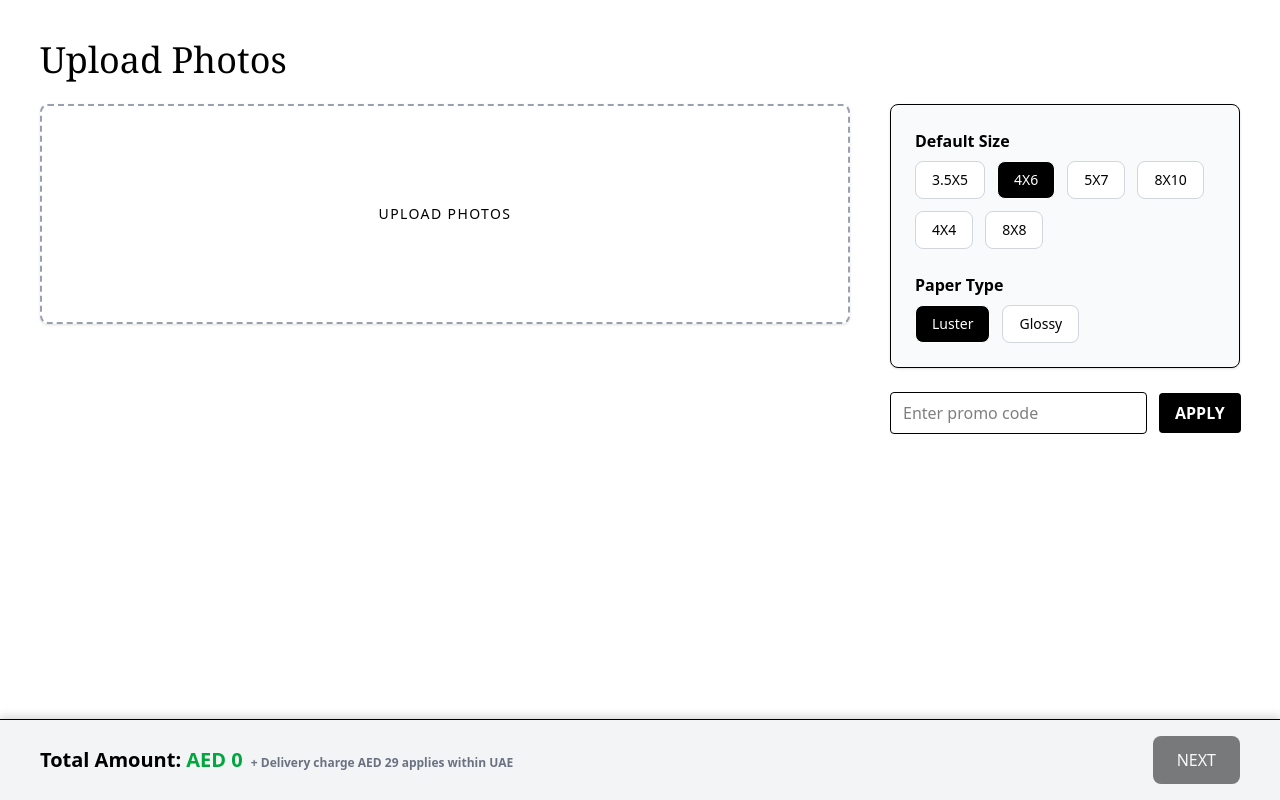
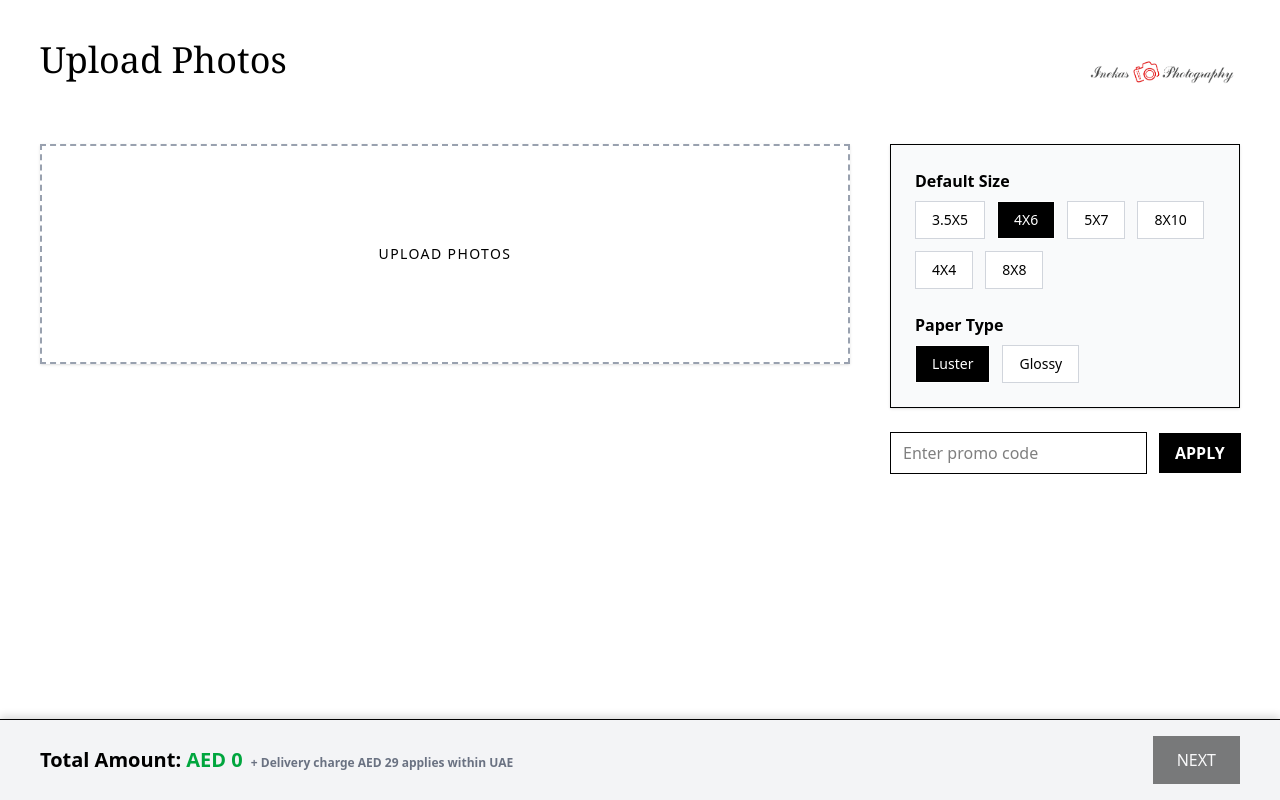
Before and after one commit to ShamilRahmanPK/Inekas-assesment, a React (Vite) app: page /image/upload in a window 1280 px wide. Built offline with nearby package versions, Linux system fonts and the light colour scheme.

Commit message:
chaged ui

```diff
--- a/src/components/StandardPhotoPrints.jsx
+++ b/src/components/StandardPhotoPrints.jsx
@@ -15,7 +15,7 @@ export default function StandardPhotoPrints() {
   const [selectedPaper, setSelectedPaper] = useState("Luster");
 
   const sizes = ["3.5X5", "4X6", "5X7", "8X10", "4X4", "8X8"];
-  const papers = ["Luster", "Glossy"]; // only these two papers
+  const papers = ["Luster", "Glossy"];
 
   const imageMap = {
     "3.5X5": img35x5,
--- a/src/pages/UploadPhotos.jsx
+++ b/src/pages/UploadPhotos.jsx
@@ -4,6 +4,7 @@ import { useLocation, useNavigate } from "react-router-dom";
 import { Cropper } from "react-advanced-cropper";
 import "react-advanced-cropper/dist/style.css";
 import { MdUndo } from "react-icons/md";
+import logo from "../assets/logo.png";
 
 export default function UploadPhotos({ onNext }) {
   const navigate = useNavigate();
@@ -101,7 +102,9 @@ export default function UploadPhotos({ onNext }) {
 
     setImages((prev) =>
       prev.map((img) =>
-        img.id === editingImage.id ? { ...img, editedPreview: croppedImage } : img
+        img.id === editingImage.id
+          ? { ...img, editedPreview: croppedImage }
+          : img
       )
     );
     setEditingImage(null);
@@ -145,14 +148,21 @@ export default function UploadPhotos({ onNext }) {
 
   return (
     <div className="bg-white min-h-screen px-4 md:px-10 py-10 pb-40">
-      <h1 className="text-4xl font-serif mb-6 text-center md:text-left">
-        Upload Photos
-      </h1>
+      <div className="flex items-center justify-between mb-10">
+        <h1 className="text-4xl font-serif mb-6 text-left">
+          Upload Photos
+        </h1>
+        <img
+          src={logo}
+          alt="Logo"
+          className="w-32 md:w-40 object-contain"
+        />
+      </div>
 
       <div className="flex flex-col md:flex-row gap-10">
         {/* LEFT */}
         <div className="flex-1">
-          <label className="w-full h-[200px] md:h-[220px] border-2 border-dashed border-gray-400 flex flex-col items-center justify-center cursor-pointer hover:border-black rounded-lg transition shadow-sm hover:shadow-md">
+          <label className="w-full h-[200px] md:h-[220px] border-2 border-dashed border-gray-400 flex flex-col items-center justify-center cursor-pointer hover:border-black transition shadow-sm hover:shadow-md">
             <input
               type="file"
               multiple
@@ -168,11 +178,11 @@ export default function UploadPhotos({ onNext }) {
               {images.map((img, index) => (
                 <div
                   key={img.id}
-                  className="relative rounded-lg overflow-hidden shadow-md bg-gray-100 p-2"
+                  className="relative overflow-hidden shadow-md bg-gray-100 p-2"
                 >
                   <div
                     style={{ aspectRatio: getAspect(img.size) }}
-                    className="overflow-hidden rounded cursor-pointer"
+                    className="overflow-hidden cursor-pointer"
                     onClick={() => openEditModal(img)}
                   >
                     <img
@@ -183,7 +193,7 @@ export default function UploadPhotos({ onNext }) {
 
                   <button
                     onClick={() => removeImage(index)}
-                    className="absolute top-2 right-2 bg-black text-white text-xs px-2 py-1 rounded"
+                    className="absolute top-2 right-2 bg-black text-white text-xs px-2 py-1"
                   >
                     ✕
                   </button>
@@ -194,7 +204,7 @@ export default function UploadPhotos({ onNext }) {
                         e.stopPropagation();
                         revertImage(img.id);
                       }}
-                      className="absolute top-2 left-2 bg-black text-white text-xs px-2 py-1 rounded"
+                      className="absolute top-2 left-2 bg-black text-white text-xs px-2 py-1"
                     >
                       <MdUndo size={18} />
                     </button>
@@ -212,7 +222,7 @@ export default function UploadPhotos({ onNext }) {
                           )
                         )
                       }
-                      className="mt-2 w-full border text-sm rounded px-2 py-1"
+                      className="mt-2 w-full border text-sm px-2 py-1"
                     >
                       {sizes.map((s) => (
                         <option key={s} value={s}>
@@ -220,6 +230,7 @@ export default function UploadPhotos({ onNext }) {
                         </option>
                       ))}
                     </select>
+
                     <p className="text-xs my-2">Quantity</p>
                     <select
                       value={img.quantity}
@@ -232,7 +243,7 @@ export default function UploadPhotos({ onNext }) {
                           )
                         )
                       }
-                      className="w-full border text-sm rounded px-2 py-1"
+                      className="w-full border text-sm px-2 py-1"
                     >
                       {quantities.map((q) => (
                         <option key={q} value={q}>
@@ -253,7 +264,7 @@ export default function UploadPhotos({ onNext }) {
 
         {/* RIGHT PANEL */}
         <div className="w-full md:w-[350px] flex flex-col gap-6">
-          <div className="p-6 border bg-gray-50 rounded-lg shadow space-y-6">
+          <div className="p-6 border bg-gray-50 shadow space-y-6">
             <div>
               <p className="font-semibold mb-2">Default Size</p>
               <div className="flex flex-wrap gap-3">
@@ -261,7 +272,7 @@ export default function UploadPhotos({ onNext }) {
                   <button
                     key={s}
                     onClick={() => setDefaultSize(s)}
-                    className={`px-4 py-2 border rounded-lg text-sm ${
+                    className={`px-4 py-2 border text-sm ${
                       defaultSize === s
                         ? "bg-black text-white"
                         : "bg-white border-gray-300"
@@ -280,7 +291,7 @@ export default function UploadPhotos({ onNext }) {
                   <button
                     key={p}
                     onClick={() => setPaperType(p)}
-                    className={`px-4 py-2 border rounded-lg text-sm ${
+                    className={`px-4 py-2 border text-sm ${
                       paperType === p
                         ? "bg-black text-white"
                         : "bg-white border-gray-300"
@@ -301,11 +312,11 @@ export default function UploadPhotos({ onNext }) {
                 value={promoCode}
                 onChange={(e) => setPromoCode(e.target.value)}
                 placeholder="Enter promo code"
-                className="flex-1 border rounded px-3 py-2 focus:outline-none focus:ring-2 focus:ring-black"
+                className="flex-1 border px-3 py-2 focus:outline-none focus:ring-2 focus:ring-black"
               />
               <button
                 onClick={handleApplyPromo}
-                className="bg-black text-white px-4 py-2 rounded font-semibold hover:bg-gray-900"
+                className="bg-black text-white px-4 py-2 font-semibold hover:bg-gray-900"
               >
                 APPLY
               </button>
@@ -324,8 +335,7 @@ export default function UploadPhotos({ onNext }) {
       <div className="fixed bottom-0 left-0 w-full bg-gray-100 px-4 md:px-10 py-4 border-t shadow-[0_-3px_8px_rgba(0,0,0,0.15)] z-50">
         <div className="max-w-[1200px] mx-auto flex justify-between items-center">
           <h2 className="text-xl font-bold">
-            Total Amount:{" "}
-            <span className="text-green-600">AED {totalAmount}</span>
+            Total Amount: <span className="text-green-600">AED {totalAmount}</span>
             <span className="text-xs text-gray-500 ml-2">
               + Delivery charge AED 29 applies within UAE
             </span>
@@ -333,7 +343,7 @@ export default function UploadPhotos({ onNext }) {
           <button
             disabled={images.length === 0}
             onClick={goToAddressPage}
-            className="bg-black text-white px-6 py-3 rounded-lg disabled:opacity-50"
+            className="bg-black text-white px-6 py-3 disabled:opacity-50"
           >
             NEXT
           </button>
@@ -343,9 +353,9 @@ export default function UploadPhotos({ onNext }) {
       {/* EDIT MODAL */}
       {editingImage && (
         <div className="fixed inset-0 bg-black/40 backdrop-blur-sm flex items-center justify-center z-50 p-4">
-          <div className="bg-white rounded-2xl shadow-xl w-full max-w-3xl overflow-hidden border border-gray-200">
-            <div className="px-6 py-4 border-b border-gray-100 flex items-center justify-between">
-              <h2 className="text-xl md:text-2xl font-serif">Edit Image</h2>
+          <div className="bg-white shadow-xl w-full max-w-3xl overflow-hidden border border-gray-200">
+            {/* Close Button */}
+            <div className="px-6 py-4 border-b border-gray-100 flex justify-end">
               <button
                 onClick={() => setEditingImage(null)}
                 className="text-gray-500 hover:text-black text-2xl"
@@ -354,6 +364,7 @@ export default function UploadPhotos({ onNext }) {
               </button>
             </div>
 
+            {/* Cropper */}
             <div className="relative w-full h-[320px] md:h-[420px] bg-gray-50 flex items-center justify-center">
               <Cropper
                 ref={cropperRef}
@@ -363,16 +374,17 @@ export default function UploadPhotos({ onNext }) {
               />
             </div>
 
+            {/* Action Buttons */}
             <div className="px-6 py-4 border-t border-gray-100 flex justify-end gap-3">
               <button
                 onClick={() => setEditingImage(null)}
-                className="px-5 py-2 rounded-xl border border-gray-300 text-gray-600 hover:bg-gray-100"
+                className="px-5 py-2 border border-gray-300 text-gray-600 hover:bg-gray-100"
               >
                 Cancel
               </button>
               <button
                 onClick={applyEdit}
-                className="px-5 py-2 rounded-xl bg-black text-white hover:bg-gray-900 shadow-md"
+                className="px-5 py-2 bg-black text-white hover:bg-gray-900 shadow-md"
               >
                 Apply
               </button>
```
Also changed, not shown: src/pages/Checkout.jsx (+42 -11 lines).
